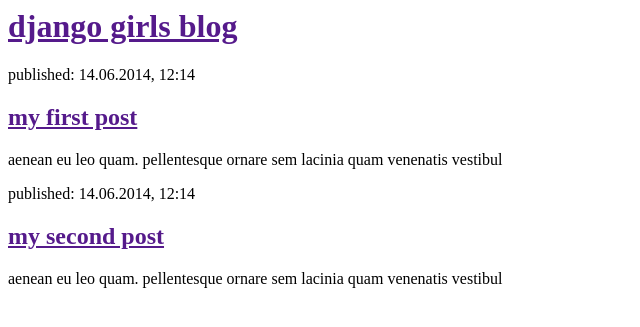
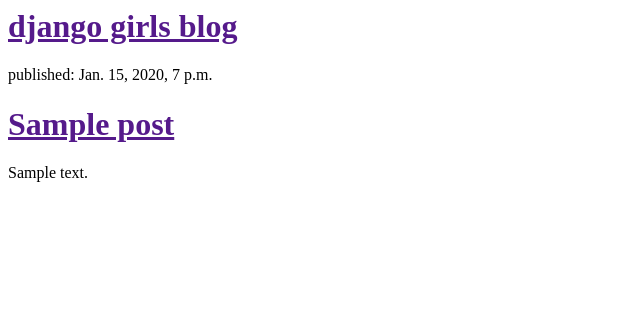
Before and after one commit to davidhanpy/my-first-blog, a Django app: template djangomodels/mysite/blog/templates/blog/post_list.html in a window 1280 px wide. Shown: the top 327 px of the page, without its empty margins (0-640 px from the left). Run offline with Django 3.2, Linux system fonts and the light colour scheme; the template is opened without the code that fills it: values that come from a table or form of the project are taken from there, others are empty; tables that the repository leaves empty hold one stand-in row (values such as "Sample post").

Commit message:
Modified templates to display posts from database

```diff
--- a/djangomodels/mysite/blog/templates/blog/post_list.html
+++ b/djangomodels/mysite/blog/templates/blog/post_list.html
@@ -6,17 +6,13 @@
         <div>
             <h1><a href="">django girls blog</a></h1>
         </div>
-
-        <div>
-            <p>published: 14.06.2014, 12:14</p>
-            <h2><a href="">my first post</a></h2>
-            <p>aenean eu leo quam. pellentesque ornare sem lacinia quam venenatis vestibul</p>
-        </div>
-
-        <div>
-            <p>published: 14.06.2014, 12:14</p>
-            <h2><a href="">my second post</a></h2>
-            <p>aenean eu leo quam. pellentesque ornare sem lacinia quam venenatis vestibul</p>
+        {% for i in posts %}
+            <div>
+                <p>published: {{i.published_date}}</p>
+                <h1><a href="">{{ i.title }}</a></h1>
+                <p>{{ i.text|linebreaksbr }}</p>
+            </div>
+        {% endfor %}
         </div>
     </body>
 </html>
--- a/djangomodels/mysite/blog/views.py
+++ b/djangomodels/mysite/blog/views.py
@@ -1,6 +1,9 @@
 from django.shortcuts import render
+from django.utils import timezone
+from .models import Post
 
 def post_list(request):
-    return render(request, 'blog/post_list.html', {})
+    posts = Post.objects.filter(published_date__lte=timezone.now()).order_by('published_date')
+    return render(request, 'blog/post_list.html', {'posts': posts})
 
 # Create your views here.
```
